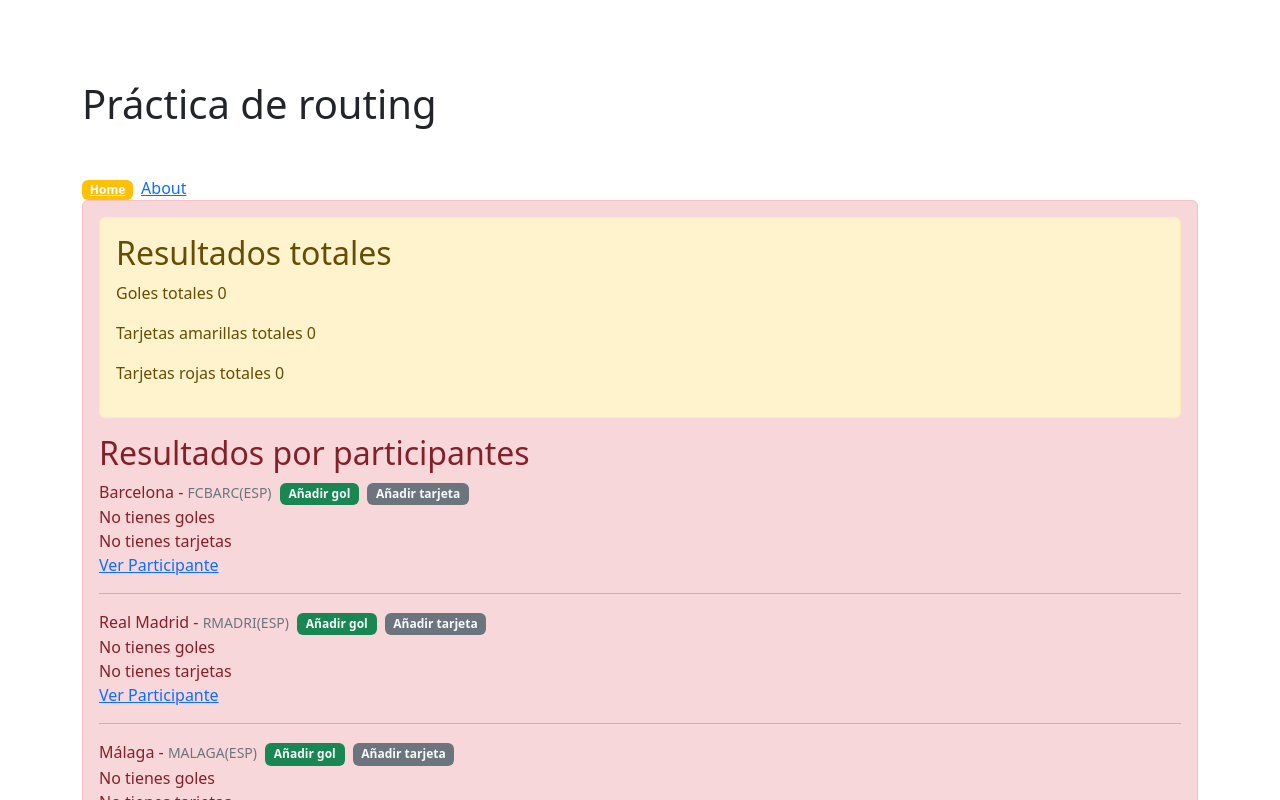
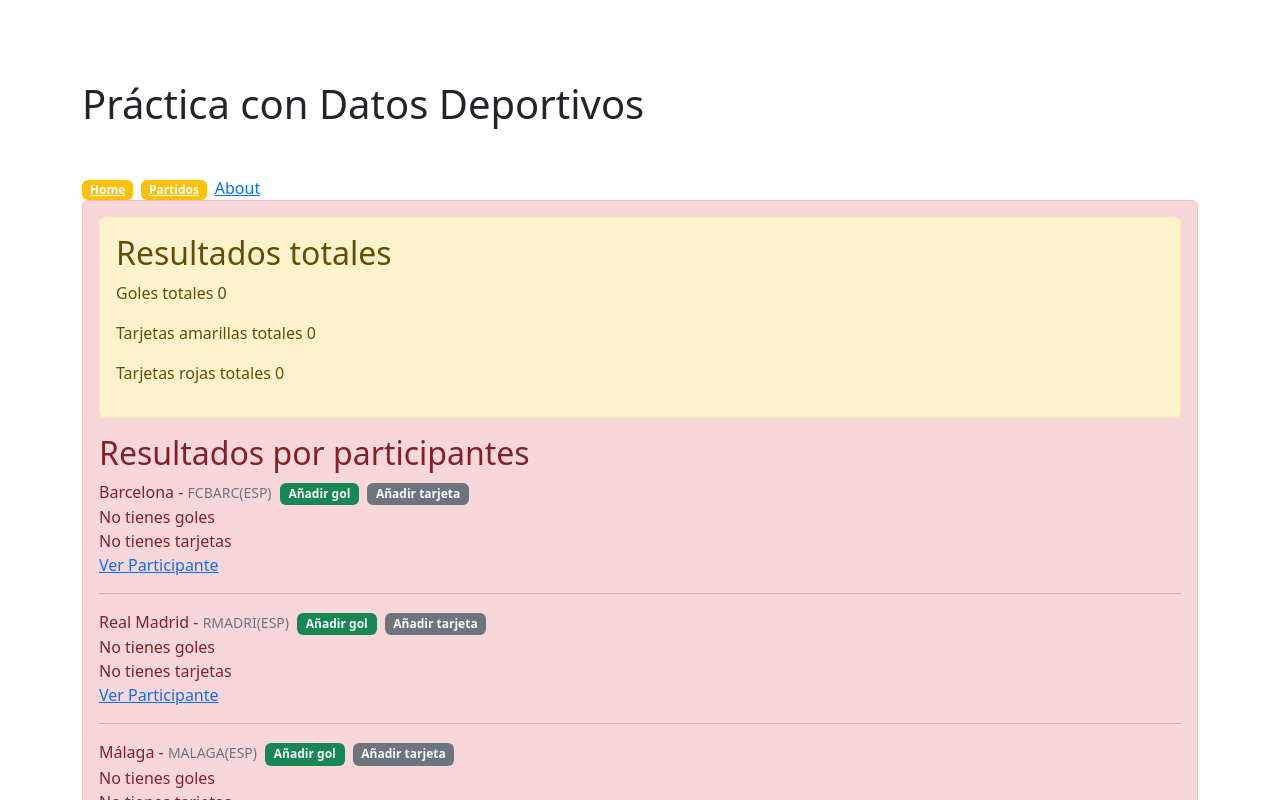
Before and after one commit to DptoSIC/frontend-vue, a Vue app in the folder frontend/: page /#/ in a window 1280 px wide. Shown: the top 800 px of the page. Built offline with nearby package versions, Linux system fonts and the light colour scheme.

Commit message:
Componente ListadoPartidos (ruta y store incluido)

```diff
--- a/frontend/src/App.vue
+++ b/frontend/src/App.vue
@@ -4,9 +4,10 @@
 
 <template>
   <div class="container text-start">
-    <h1 class="my-5">Práctica de routing</h1>
+    <h1 class="my-5">Práctica con Datos Deportivos</h1>
 
     <router-link to="/" class="badge bg-warning me-2">Home</router-link>
+    <router-link to="/partidos" class="badge bg-warning me-2">Partidos</router-link>
     <router-link to="/about">About</router-link>
 
     <!-- <PracticaComponentes /> -->
--- /dev/null
+++ b/frontend/src/components/partidos/ListadoPartidos.vue
@@ -0,0 +1,19 @@
+<script>
+import { mapState } from 'pinia'
+import { partidosStore } from '@/stores/partidos'
+import Partido from './Partido.vue';
+
+export default {
+  components: { Partido },
+  computed: {
+    ...mapState(partidosStore, [ 'partidos' ])
+  },
+}
+</script>
+
+<template>
+  <div>
+    Partidos para apostar por EMPATES
+    <Partido v-for="partido of partidos" :partido="partido"></Partido>
+  </div>
+</template>
--- /dev/null
+++ b/frontend/src/components/partidos/Partido.vue
@@ -0,0 +1,20 @@
+<script>
+export default {
+  props: [ 'partido' ],
+  computed: {
+    local() {
+      return this.partido.idLocal
+    },
+    visitante() {
+      return this.partido.idVisitante
+    },
+  }
+}
+</script>
+
+<template>
+  <div>
+    <span>{{ local }}</span>
+    <span>{{ visitante }}</span>
+  </div>
+</template>
--- a/frontend/src/main.js
+++ b/frontend/src/main.js
@@ -2,6 +2,7 @@
 import './style.css'
 import App from './App.vue'
 import Home from '@/components/practica-componentes/PracticaComponentes.vue'
+import ListadoPartidos from '@/components/partidos/ListadoPartidos.vue'
 import About from '@/components/practica-rounting/About.vue'
 import ParticipanteInfo from '@/components/practica-rounting/ParticipanteInfo.vue'
 import NotFound from '@/components/practica-rounting/NotFound.vue'
@@ -29,6 +30,7 @@
 
 const routes = [
   { path: '/', component: Home },
+  { path: '/partidos', component: ListadoPartidos },
   { path: '/about', component: About },
   { path: '/participante/:id', component: ParticipanteInfo },
   { path: '/:pathMatch(.*)*', name: 'NotFound', component: NotFound },
--- /dev/null
+++ b/frontend/src/stores/partidos.js
@@ -0,0 +1,10 @@
+import { defineStore } from 'pinia'
+import partidosJson from '@/assets/partidos.json'
+
+const partidos = partidosJson._embedded.partidos
+
+export const partidosStore = defineStore('partidos', {
+  state: () => ({
+    partidos: partidos
+  })
+})
```
